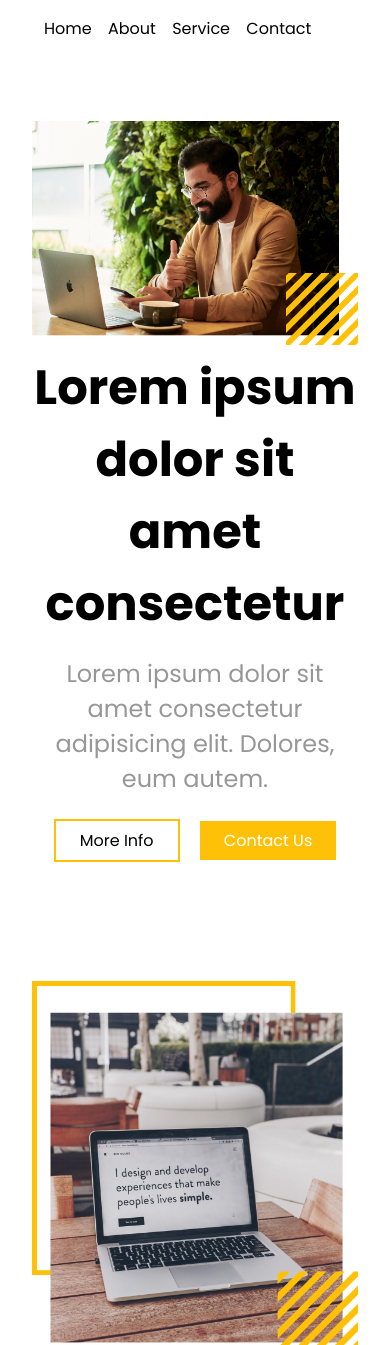
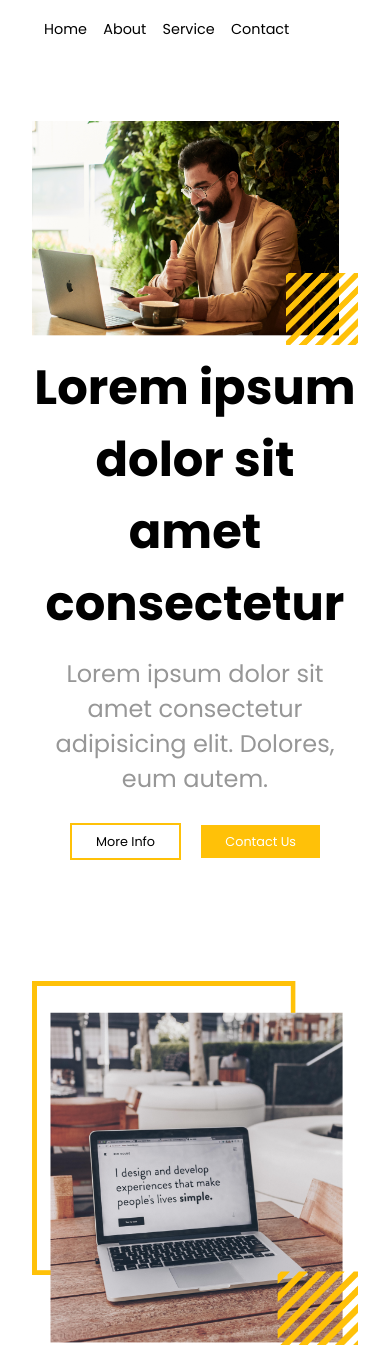
Before and after one commit to rafidefrana/silincing_web, a plain HTML site: page index.html in a window 390 px wide. Shown: the top 1345 px of the page. Drawn offline with Linux system fonts and the light colour scheme.

Commit message:
Co-authored-by: rafidefrana <rafidefrana08@gmail.com>

```diff
--- a/style.css
+++ b/style.css
@@ -419,10 +419,10 @@
   }
   #header a {
     text-align: center;
-    font-size: 1em;
+    font-size: 0.9em;
   }
   .button1 a {
-    font-size: 1em;
+    font-size: 0.8em;
   }
 
   .service-text h1,
```
